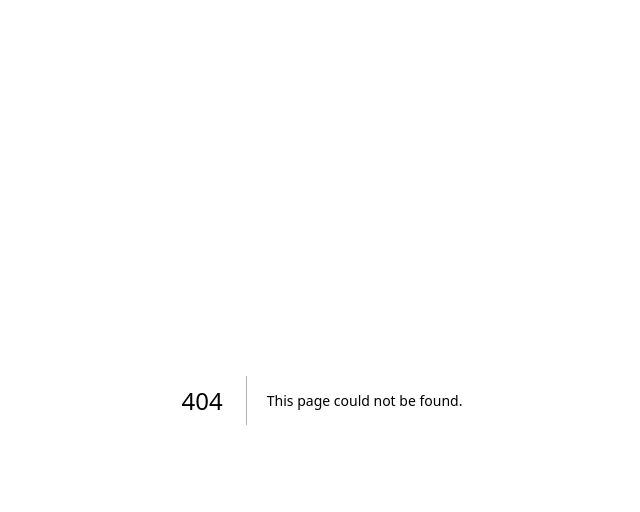
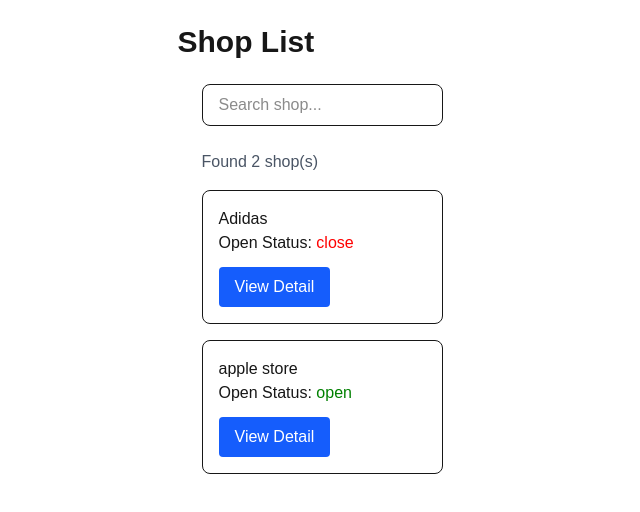
Before and after one commit to rtx3080ti-rgb/biw-next-app, a Next.js app: page /week07 in a window 1280 px wide. Before the commit this address had no page. Shown: the top 512 px of the page, without its empty margins (318-958 px from the left). Built offline with nearby package versions, Linux system fonts and the light colour scheme.

Commit message:
week07 commit

```diff
--- /dev/null
+++ b/app/week07/[id]/page.tsx
@@ -0,0 +1,50 @@
+import Link from "next/link";
+import { shops } from "../components/shopItem";
+import Loading from "../components/Loading";
+import { Suspense } from "react";
+
+
+export default async function ShopDetail({params}) {
+    const {id} = await params;
+    const shop = shops.find(
+        item => item.id === Number(id)
+    );
+    const Status = (sta: boolean) => {
+        if (sta)
+            return <span style={{ color: "green" }}>open</span>;
+
+        return <span style={{ color: "red" }}>close</span>;
+    };
+    return(
+        <>
+        <Suspense fallback={<Loading/>}>
+        <div className="w-xl mx-auto p-6">
+      <h1 className="text-3xl font-bold">
+        Shop Detail
+      </h1>
+
+      <div
+        key={shop.id}
+        className="border rounded-lg p-4 m-4"
+      >
+        <p className="mt-4 font-semibold">
+          ID:{shop.id}
+        </p>
+        <p className="my-4">
+          Title:{shop.title}
+        </p>
+        <p className="my-4">
+          Open Status:{Status(shop.openStatus)}
+        </p>
+      </div>
+
+      <Link
+        href="/week07/"
+        className="bg-gray-600 text-white px-4 py-2 rounded"
+      >Back</Link>
+
+    </div>
+        </Suspense>
+        </>
+    );
+}
--- /dev/null
+++ b/app/week07/components/Loading.tsx
@@ -0,0 +1,9 @@
+export default function Loading() {
+  // Return your custom skeleton or spinner component
+  return (
+    <div className="flex items-center justify-center min-h-screen">
+      <div className="animate-spin rounded-full h-12 w-12 border-t-2 border-b-2 border-blue-500"></div>
+      <p className="ml-3 text-lg font-semibold">Loading...</p>
+    </div>
+  );
+}
--- /dev/null
+++ b/app/week07/components/ShopList.tsx
@@ -0,0 +1,62 @@
+"use client";
+
+import { useState } from "react";
+import Link from "next/link";
+
+export default function ShopList({data}){
+
+    const [keyword,setKeyword] = useState("");
+    const filterShops = data.filter(
+        (item) => {
+            const searchText = keyword.toLowerCase();
+            return item.title.toLowerCase().includes(searchText)
+        }
+
+    );
+
+    const Status = (sta: boolean) => {
+        if (sta)
+            return <span style={{ color: "green" }}>open</span>;
+
+        return <span style={{ color: "red" }}>close</span>;
+    };
+
+    return(
+        <div className="max-w-3xl ma-auto p-6">
+             {/* Search */}
+      <div className="mb-6">
+
+        <input
+          type="text"
+          value={keyword}
+          onChange={(e) =>
+            setKeyword(e.target.value)
+          }
+          placeholder="Search shop..."
+          className="w-full border rounded-lg px-4 py-2 focus:outline-none focus:ring-2 focus:ring-blue-500"
+        />
+
+      </div>
+            <div className="mb-4 text-gray-600">
+                Found {data.length} shop(s)
+            </div>
+
+            <div className="space-y-4">
+                {
+                    filterShops.map(shop => (
+                        <div key={shop.id} className="border rounded-lg p-4">
+                            <h2 className="forn-semibold">
+                                {shop.title}
+                            </h2>
+                            <p>Open Status: {Status(shop.openStatus)} </p>
+                            <Link href={`/week07/${shop.id}`} className="inline-block mt-3 bg-blue-600 text-white px-4 py-2 rounded">
+                            View Detail
+                            </Link>
+                        </div>
+                    ))
+                }
+            </div>
+
+        </div>
+    );
+}
--- /dev/null
+++ b/app/week07/components/shopItem.tsx
@@ -0,0 +1,14 @@
+export const shops =[
+    {
+        id: 1,
+        title: "Adidas",
+        location: {lat:100,long:100},
+        openStatus: false
+    },
+    {
+        id: 2,
+        title: "apple store",
+        location :{lat:105,long:109},
+        openStatus: true
+    }
+];
--- /dev/null
+++ b/app/week07/page.tsx
@@ -0,0 +1,20 @@
+import { Suspense } from "react";
+import { shops } from "./components/shopItem";
+import Loading from "./components/Loading";
+import ShopList from "./components/ShopList";
+
+export default function ShopPage(){
+    return(
+        <div className="max-w-3xl mx-auto mt-6">
+            <h1 className="text-3xl font-bold">
+                Shop List
+            </h1>
+
+            <Suspense fallback={<Loading/>}>
+                <ShopList data={shops} />
+            </Suspense>
+
+
+        </div>
+    );
+}
```
